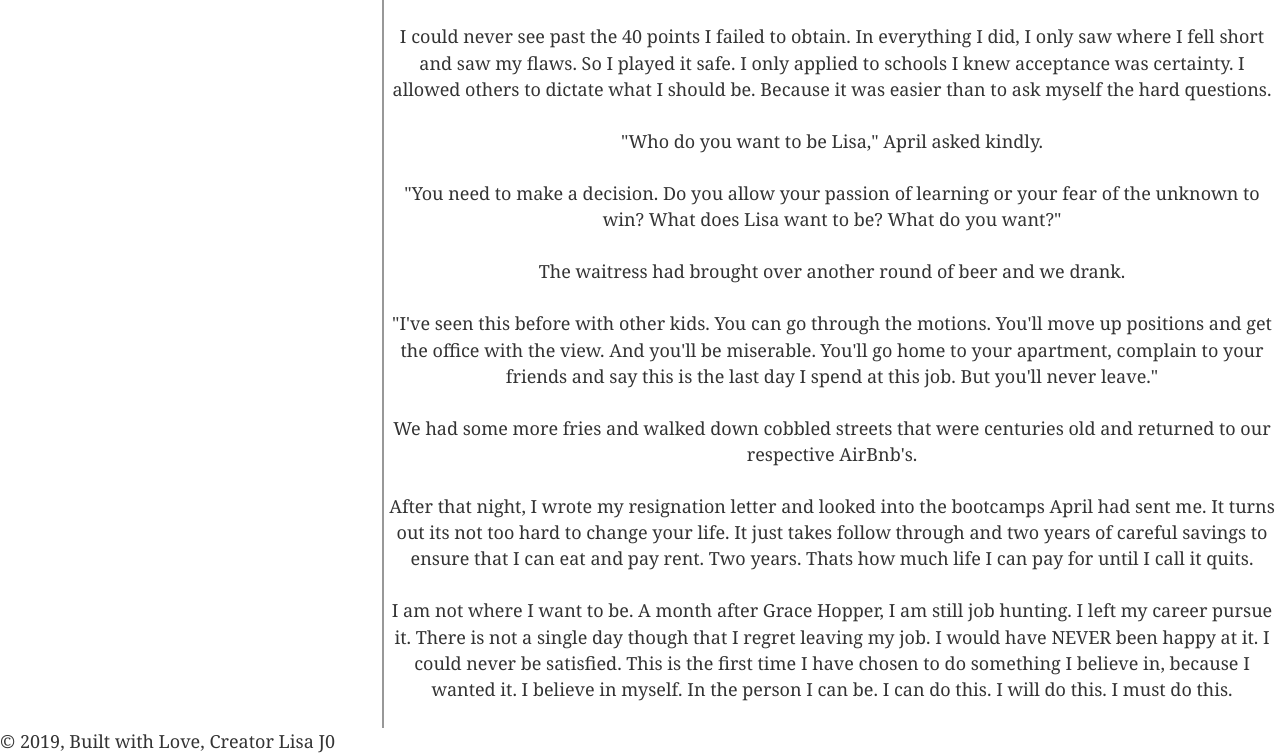
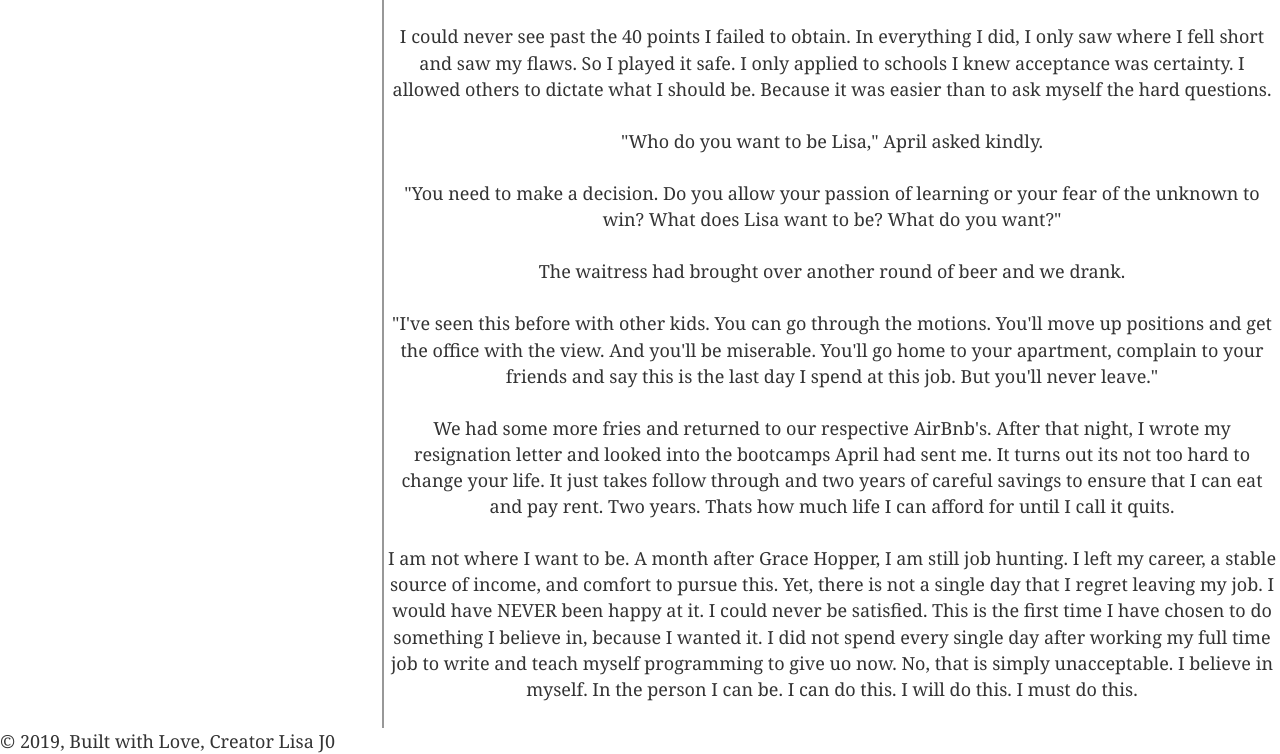
Before and after one commit to nottheaveragejo/PanAdventures, a Gatsby site: page /2019-30-11 in a window 1280 px wide. Shown: the part 1588-2342 px from the top of the page. Built offline with nearby package versions, Linux system fonts and the light colour scheme; Gatsby itself is replaced by a stand-in of ours; some packages are replaced by stand-ins of ours; what typography-theme-st-annes would draw is missing.

Commit message:
spell better

```diff
--- a/src/pages/2019-30-11.md
+++ b/src/pages/2019-30-11.md
@@ -33,8 +33,6 @@ The waitress had brought over another round of beer and we drank.
 
 "I've seen this before with other kids. You can go through the motions. You'll move up positions and get the office with the view. And you'll be miserable. You'll go home to your apartment, complain to your friends and say this is the last day I spend at this job. But you'll never leave."
 
-We had some more fries and walked down cobbled streets that were centuries old and returned to our respective AirBnb's.
+We had some more fries and returned to our respective AirBnb's. After that night, I wrote my resignation letter and looked into the bootcamps April had sent me. It turns out its not too hard to change your life. It just takes follow through and two years of careful savings to ensure that I can eat and pay rent. Two years. Thats how much life I can afford for until I call it quits.
 
-After that night, I wrote my resignation letter and looked into the bootcamps April had sent me. It turns out its not too hard to change your life. It just takes follow through and two years of careful savings to ensure that I can eat and pay rent. Two years. Thats how much life I can pay for until I call it quits.
-
-I am not where I want to be. A month after Grace Hopper, I am still job hunting. I left my career pursue it. There is not a single day though that I regret leaving my job. I would have NEVER been happy at it. I could never be satisfied. This is the first time I have chosen to do something I believe in, because I wanted it. I believe in myself. In the person I can be. I can do this. I will do this. I must do this.
+I am not where I want to be. A month after Grace Hopper, I am still job hunting. I left my career, a stable source of income, and comfort to pursue this. Yet, there is not a single day that I regret leaving my job. I would have NEVER been happy at it. I could never be satisfied. This is the first time I have chosen to do something I believe in, because I wanted it. I did not spend every single day after working my full time job to write and teach myself programming to give uo now. No, that is simply unacceptable. I believe in myself. In the person I can be. I can do this. I will do this. I must do this.
```
